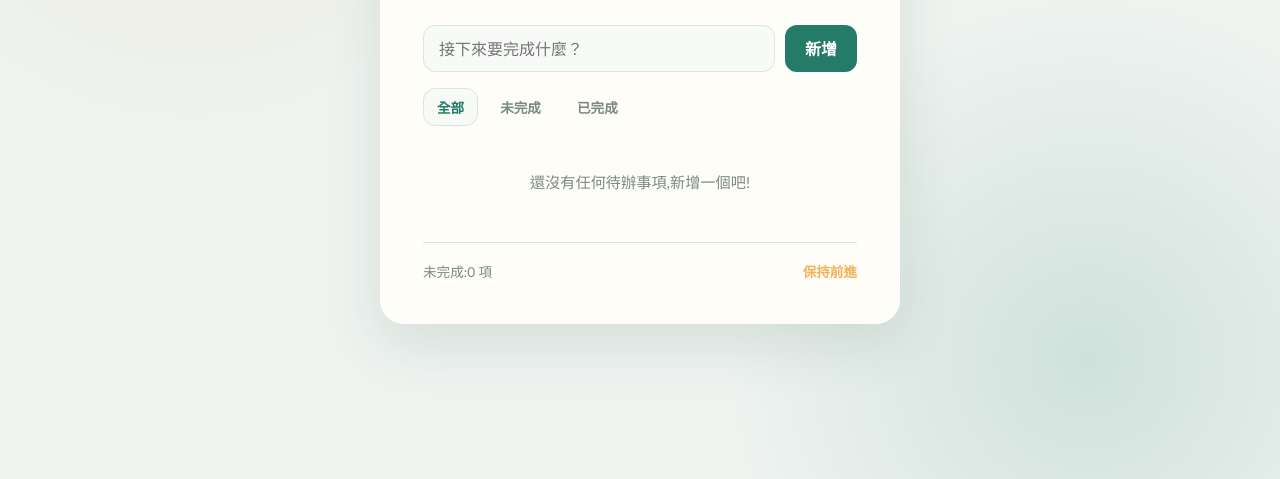
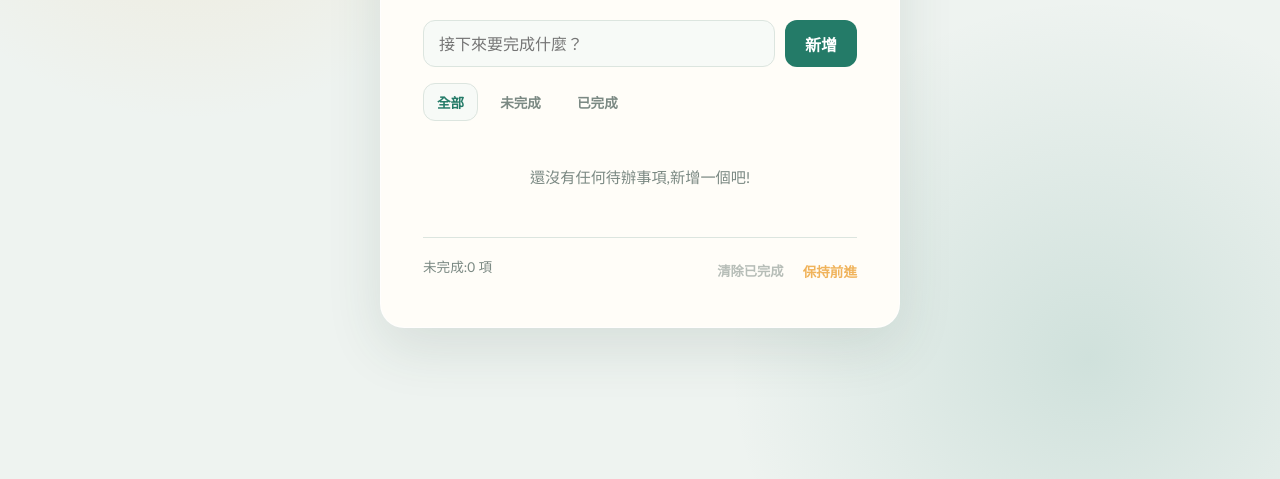
Before and after one commit to robert1074004/copilot-workshop, a plain HTML site: page index.html in a window 1280 px wide. Shown: the part 321-800 px from the top of the page. Drawn offline with Linux system fonts and the light colour scheme.

Commit message:
fix: 新增清除已完成功能 (#4)

```diff
--- a/app.js
+++ b/app.js
@@ -9,6 +9,7 @@ const themeToggle = document.querySelector("#theme-toggle");
 const themeIcon = document.querySelector(".theme-icon");
 const themeLabel = document.querySelector(".theme-label");
 const filterButtons = document.querySelectorAll(".filter-button");
+const clearCompletedButton = document.querySelector("#clear-completed");
 
 let todos = loadTodos();
 let currentFilter = "all";
@@ -118,7 +119,9 @@ function renderTodos() {
   });
 
   const unfinishedCount = todos.filter((todo) => !todo.completed).length;
+  const completedCount = todos.filter((todo) => todo.completed).length;
   remainingCount.textContent = `未完成:${unfinishedCount} 項`;
+  clearCompletedButton.disabled = completedCount === 0;
 }
 
 themeToggle.addEventListener("click", () => {
@@ -137,6 +140,18 @@ filterButtons.forEach((button) => {
     });
     renderTodos();
   });
+});
+
+clearCompletedButton.addEventListener("click", () => {
+  const completedCount = todos.filter((todo) => todo.completed).length;
+
+  if (completedCount === 0 || !window.confirm("確定要清除所有已完成的待辦事項嗎？")) {
+    return;
+  }
+
+  todos = todos.filter((todo) => !todo.completed);
+  saveTodos();
+  renderTodos();
 });
 
 todoForm.addEventListener("submit", (event) => {
--- a/index.html
+++ b/index.html
@@ -49,7 +49,10 @@
 
     <footer class="todo-footer">
       <span id="remaining-count">未完成:0 項</span>
-      <span class="footer-mark">保持前進</span>
+      <div class="footer-actions">
+        <button class="clear-completed-button" id="clear-completed" type="button" aria-label="清除所有已完成的待辦事項">清除已完成</button>
+        <span class="footer-mark">保持前進</span>
+      </div>
     </footer>
   </main>
 </body>
--- a/styles.css
+++ b/styles.css
@@ -263,6 +263,30 @@ button:active {
   font-size: 0.85rem;
 }
 
+.footer-actions {
+  display: flex;
+  align-items: center;
+  gap: 12px;
+}
+
+.clear-completed-button {
+  padding: 5px 7px;
+  color: var(--color-danger);
+  background: transparent;
+  font-size: 0.83rem;
+}
+
+.clear-completed-button:hover:not(:disabled),
+.clear-completed-button:focus-visible:not(:disabled) {
+  background: var(--color-danger-hover);
+}
+
+.clear-completed-button:disabled {
+  color: var(--color-muted);
+  cursor: not-allowed;
+  opacity: 0.55;
+}
+
 .footer-mark {
   color: var(--color-accent);
   font-weight: 700;
```
